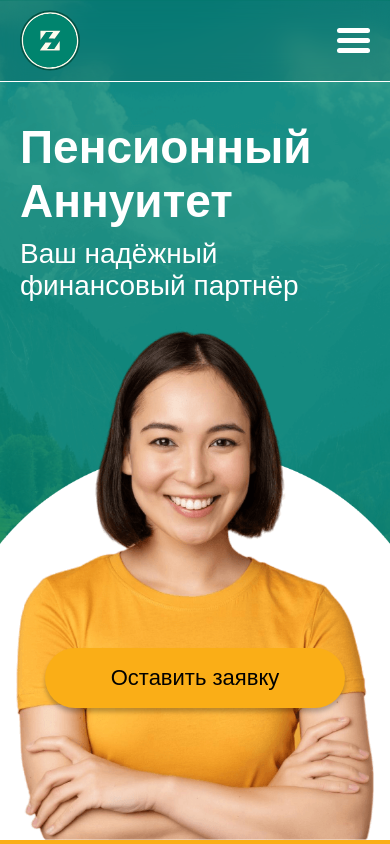
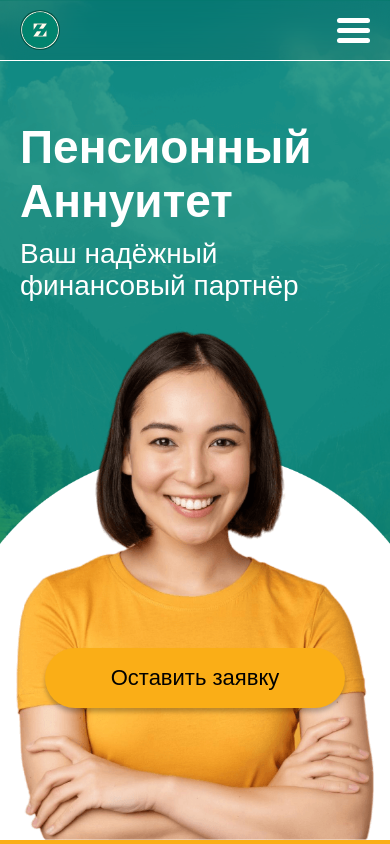
Before and after one commit to diasqazaqbro/halyk-zeinet, a Next.js app: page / in a window 390 px wide. Shown: the top 844 px of the page. Built offline with nearby package versions, Linux system fonts and the light colour scheme; a web font is replaced by a local one.

Commit message:
header fix

```diff
--- a/src/widgets/Header/ui/Header.tsx
+++ b/src/widgets/Header/ui/Header.tsx
@@ -3,13 +3,19 @@ import LogoDesktop from "@/shared/ui/Icon/Logo/LogoDesk";
 import { Navbar } from "@/entities/Navbar";
 import Button, { ButtonSize } from "@/shared/ui/Button/Button";
 import Link from "next/link";
+import LogoMob from "@/shared/ui/Icon/Logo/LogoMob";
 
 export default function Header() {
   return (
     <header className={styles.header}>
       <div className="container flex items-center justify-between">
         <Link href={"/"}>
-          <LogoDesktop />
+          <div className="hidden sm:block">
+            <LogoMob />
+          </div>
+          <div className="sm:hidden">
+            <LogoDesktop />
+          </div>
         </Link>
         <div className="flex items-center" style={{ gap: "2.25rem" }}>
           <Navbar />
```
